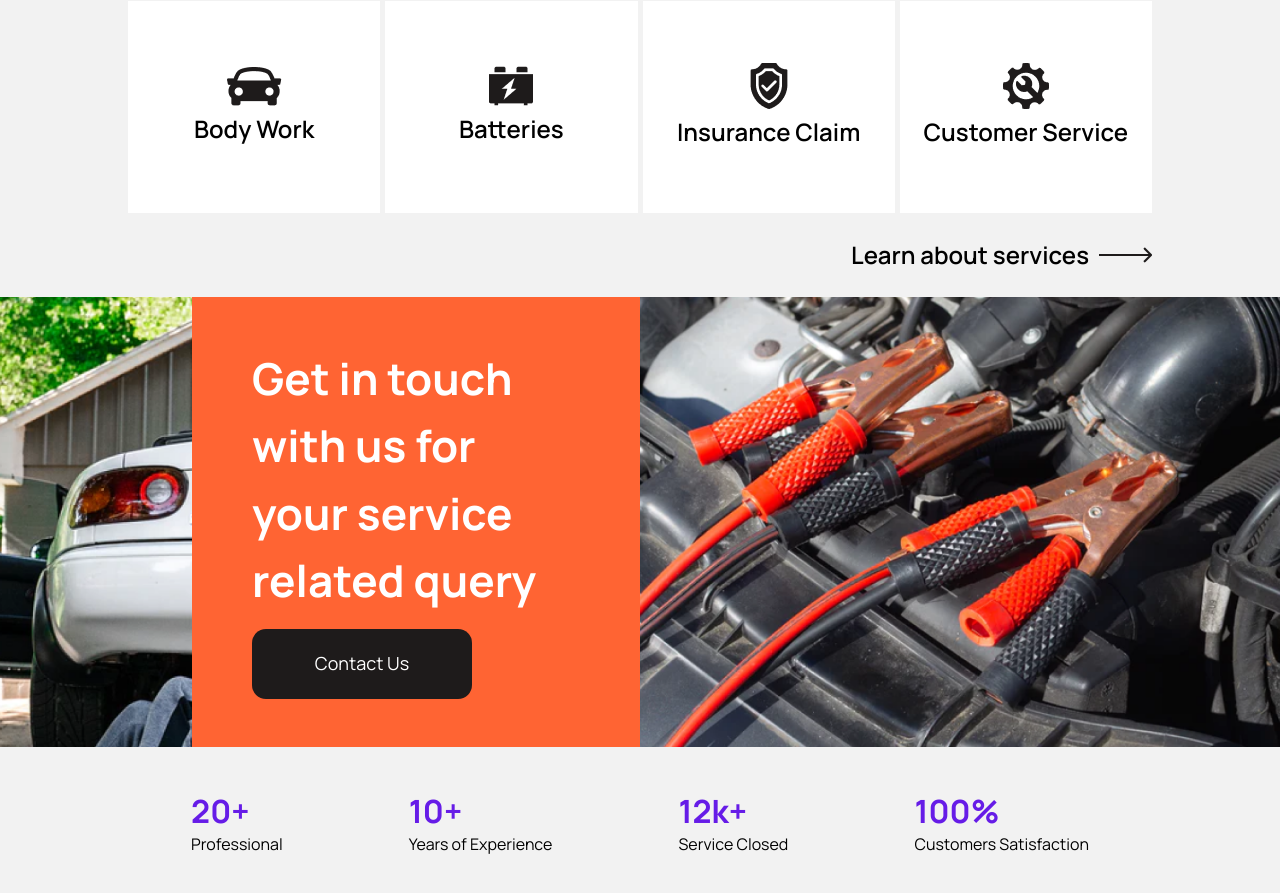
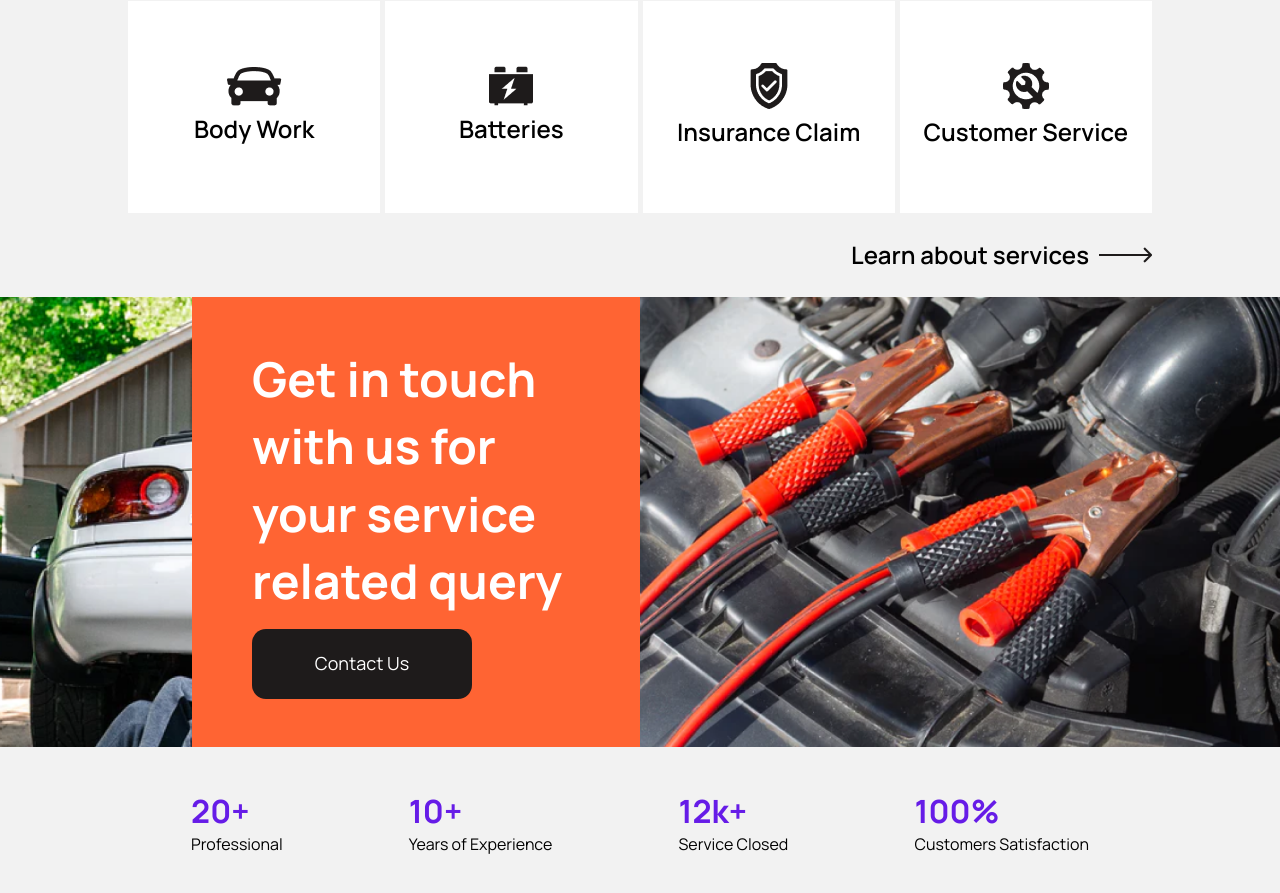
Before and after one commit to mabirhire1/finsweet, a plain HTML site: page index.html in a window 1280 px wide. Shown: the part 2903-3796 px from the top of the page. Drawn offline with Linux system fonts and the light colour scheme.

Commit message:
finsweet-part2

```diff
--- a/css/style.css
+++ b/css/style.css
@@ -431,7 +431,7 @@ input {
 }
 
 #get-in-touch .first-row .left-car .left-car-card h1 {
-    font-size: 44px;
+    font-size: 48px;
     line-height: 67.2px;
     font-weight: 700;
     color: white;
```
